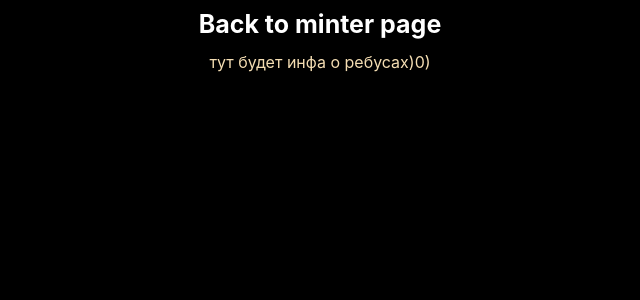
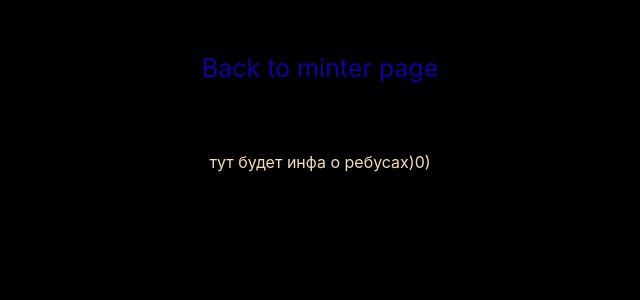
Before and after one commit to babo4ka/NFTcollectionRep, a React (Create React App) app: page /rebuses in a window 1280 px wide. Shown: the top 300 px of the page, without its empty margins (320-960 px from the left). Built offline with nearby package versions, Linux system fonts and the light colour scheme.

Commit message:
20:22 25.01.2022

```diff
--- a/src/RebusesPage.js
+++ b/src/RebusesPage.js
@@ -5,11 +5,12 @@ const RebusesPage = ()=>{
     return(
         <div className="container">
             <div class="row btn_holder">
-                <SiteButton isLeading={true} page="/" text="Back to minter page" cn="col-6" id="back_to_minter_btn"></SiteButton>
+                {/* <SiteButton isLeading={true} page="/" text="Back to minter page" cn="col-6" id="back_to_minter_btn"></SiteButton> */}
+                <a href="/" className="col-sm-6" id="back_to_minter_btn">Back to minter page</a>
             </div>
 
             <div className="row text_holder">
-                <span id="rebuses_info_txt" className="col-6">тут будет инфа о ребусах)0)</span>
+                <span id="rebuses_info_txt" className="col-sm-6">тут будет инфа о ребусах)0)</span>
             </div>
         </div>
     )
--- a/src/RebusesPage.scss
+++ b/src/RebusesPage.scss
@@ -1,43 +1,59 @@
 #back_to_minter_btn{
+    text-decoration: none;
+
     height: 50px;
 
     font-size: 25px;
 
-    color: white;
+    color: rgb(16, 0, 161);
 
-    background-color: rgba(36, 36, 36, 0);
+    background-color: rgba(0, 0, 0, 0.342);
+
+    text-align: center;
+
+    position: relative;
+}
+
+#back_to_minter_btn:after{
+  position: absolute;
+  bottom: 0;
+  left: 0;
+  right: 0;
+  margin: auto;
+  width: 0%;
+  content: '';
+
+  height: 1px;
 }
 
 #back_to_minter_btn:hover{
-    border: 1px solid white;
+  color: whitesmoke;
 }
 
-.shape1,
-.shape2 {
-  stroke-dasharray: 1120;
-  stroke-width: 5px;
-  fill: transparent;
-  stroke: #19f6e8;
-  border-bottom: 5px solid black;
-  transition-timing-function: linear;
-  transition: stroke-dashoffset 4s, stroke-dasharray 4s;
-}
-.shape1 {
-  stroke-dashoffset: 1120;
-}
-.shape2 {
-  stroke-dashoffset: -1120;
+#back_to_minter_btn:hover:after{
+  background-color: whitesmoke;
+  width: 100%;
+  -webkit-transition: width 1s ease-in-out;
+  -moz--transition: width 1s ease-in-out;
+  transition: width 1s ease-in-out;
+
+  z-index: -1;
 }
 
+
 .btn_holder{
-    justify-content: center;
+  justify-content: center;
+
+  margin-top: 50px;
 }
 
 .text_holder{
-    justify-content: center;
+  justify-content: center;
+
+  margin-top: 50px;
 }
 
 #rebuses_info_txt{
-    text-align: center;
-    color: wheat;
+  text-align: center;
+  color: wheat;
 }
```
